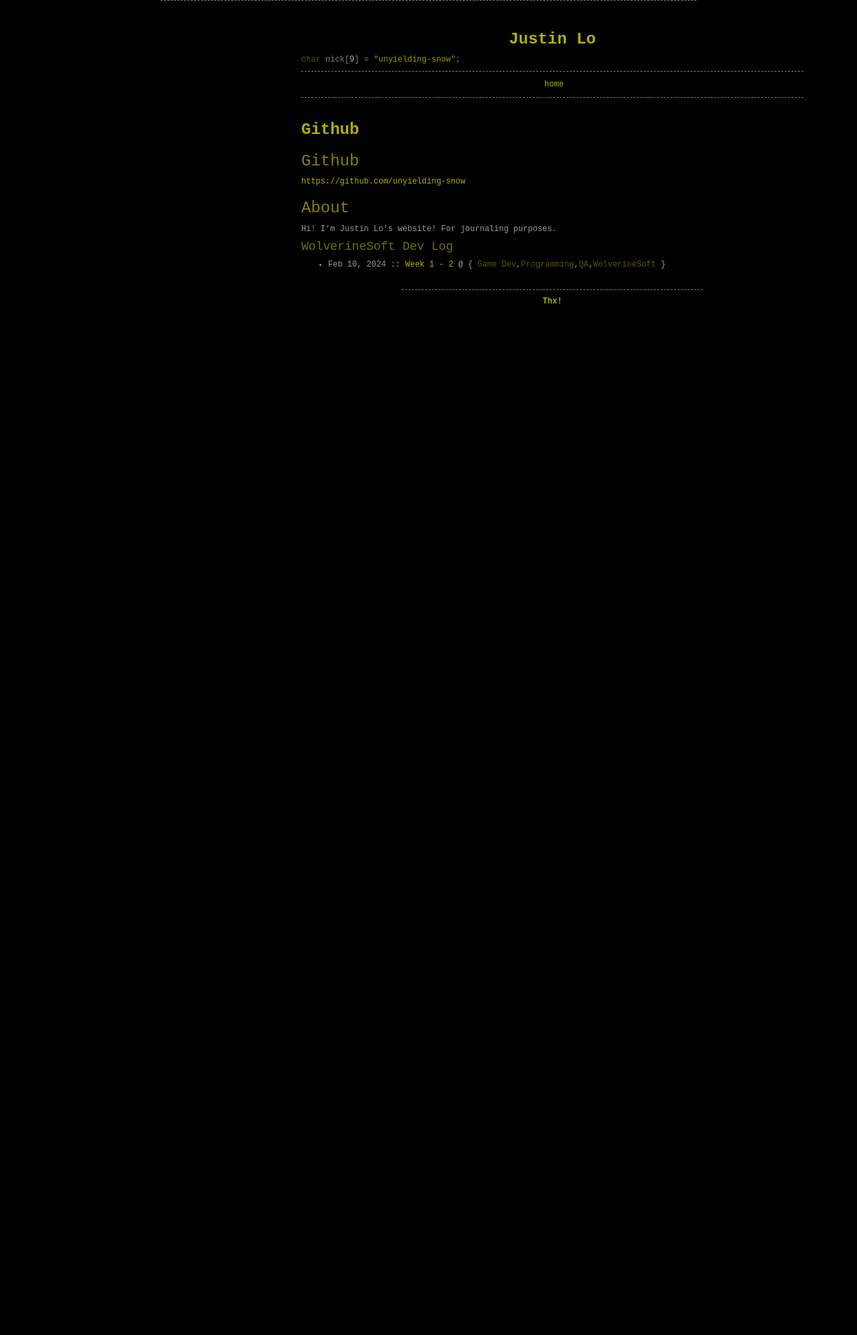
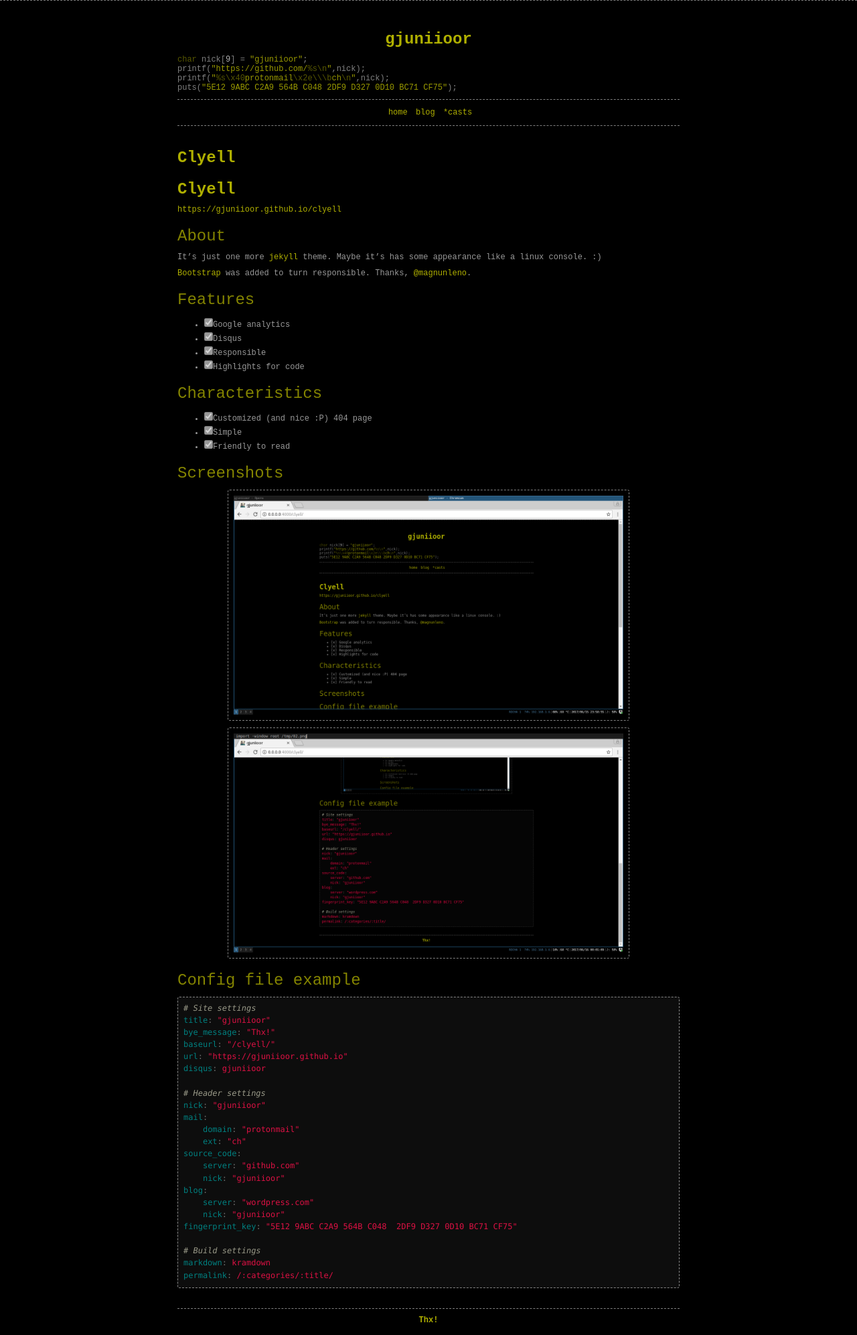
Before and after one commit to unyielding-snow/unyielding-snow.github.io, a Jekyll site: the page built from index.md, in a window 1280 px wide. Shown: the whole page at 67% size. Built offline with Jekyll 4.4.1, drawn with Linux system fonts in a browser that asks for light colours; our own code applies the rules of GitHub Pages for plain Markdown files; before the commit the page ends 900 px from its top, so only the background shows below that.

Commit message:
new rebase

```diff
--- a/_config.yml
+++ b/_config.yml
@@ -1,19 +1,22 @@
 # Site settings
-title: "unyielding-snow"
+title: "gjuniioor"
 bye_message: "Thx!"
 baseurl: "/"
 url: "https://unyielding-snow.github.io"
-disqus: unyielding-snow
+disqus: gjuniioor
 
 # Header settings
-nick: "unyielding-snow"
+nick: "gjuniioor"
 mail:
     domain: "protonmail"
     ext: "ch"
 source_code:
-    server: "gitlab.com"
-    nick: "unyielding-snow"
-fingerprint_key: "001"
+    server: "github.com"
+    nick: "gjuniioor"
+blog:
+    server: "wordpress.com"
+    nick: "gjuniioor"
+fingerprint_key: "5E12 9ABC C2A9 564B C048  2DF9 D327 0D10 BC71 CF75"
 
 # Build settings
 markdown: kramdown
--- a/_includes/header.html
+++ b/_includes/header.html
@@ -1,21 +1,21 @@
 <header class="row">
   <div class="col-lg-8 col-lg-offset-2">
-    <h1 class=""> Justin Lo </h1>
+    <h1 class="">gjuniioor</h1>
     <p>
     <span class="reserved">char</span> nick[<span class="number">9</span>] = <span class="string">"{{ site.nick }}"</span>;
     </p>
-    <!-- <p>
+    <p>
     printf(<a href="https://{{ site.source_code.server }}/{{ site.source_code.nick }}" target="_blank"><span class="string">"https://{{ site.source_code.server }}/<span class="reserved">%s\n</span>"</span></a>,nick);
-    </p> --->
-    <!-- <p>
+    </p>
+    <p>
     printf(<span class="string">"<span class="reserved">%s\x40</span>{{ site.mail.domain }}<span class="reserved">\x2e\\\b</span>{{ site.mail.ext }}<span class="reserved">\n</span>"</span>,nick);
-    </p> -->
+    </p>
     <!-- <p>
             printf(<a href="https://{{ site.blog.nick }}.{{ site.blog.server }}" target="_blank"><span class="string">"https://<span class="reserved">%s</span>.{{ site.blog.server }}<span class="reserved">\n</span>"</span></a>,nick);
         </p> -->
-    <!-- <p>
+    <p>
     puts(<a href="{{ site.baseurl }}misc/pubkey.gpg.txt" target="_blank"><span class="string">"5E12 9ABC C2A9 564B C048  2DF9 D327 0D10 BC71 CF75"</span></a>);
-    </p> -->
+    </p>
   </div>
 </header>
 
--- a/_includes/menu.html
+++ b/_includes/menu.html
@@ -3,6 +3,8 @@
     <div class="menu">
       <ul>
           <li><a href="{{ site.baseurl }}">home</a></li>
+          <li><a href="{{ site.baseurl }}blog/">blog</a></li>
+          <li><a href="{{ site.baseurl }}casts">*casts</a></li>
       </ul>
     </div>
   </div>
--- a/_posts/wolverinesoft-w24/2024-02-09-week-1-2.md
+++ /dev/null
@@ -1,44 +0,0 @@
----
-layout: post
-title:	"Week 1 - 2"
-date:	2024-02-10 12:00:00
-categories:
-    - blog
-tags:
-    - WolverineSoft
-    - Game Dev
-    - QA
-    - Programming
----
-
-> [Insert Studio Team Picture When They Post It]
-
-winter Semester - 2024. I joined WolverineSoft studio as a QA programmer for my first cycle, and was assigned to the Level/Overworld team. My main responsibility is conducting weekly playtests with new volunteers and developing bug fixes for all sections of the game. My project name is project-quest.
-
-Each week, I attend three standups: two meetings with the Programming and Level Team on Sunday, and one meeeting with the QA team on Monday. I recieve Jira tasks
-from both my QA lead and Programming Lead, who works with the Level lead to see what needs to be implemented.
-
-### Week 1 Tasks Completed
-- [x] Playtested opening "Village" scene with one volunteer
-  - [x] Logged bugs and player confusion/sentiments with timestamps on Youtube
-  - [x] Created out Confluence Playtest Page
-  - [x] Manually logged information to the Producer Feedback Tracker to ensure no duplicates
-- [x] Bug Fixes
-  - [x] Fixed Overworld "Castle" scene's throne hitbox
-  - [x] Fixed Shadow Casted in Overworld "Village" Townhall
-- [x] Programming
-  - [x] Created a template script for an user achievement notification (linked with SteamID) after completing a quest, through the Event bus system.
-
-
-### Week 2 Tasks Completed
-- [x] Playtested "Revist" + "Forest" scene with two volunteers
-  - [x] Logged bugs and player confusion/sentiments with timestamps on Youtube
-  - [x] Created out Confluence Playtest Page
-  - [x] Manually logged information to the Producer Feedback Tracker to ensure no duplicates
-- [x] Bug Fixes
-  - [ ] An soft lock occurs when you button mash the skip button too fast during certain dialogue
-    - [x] Explored why does the soft lock occur, found potential causes in **Cutscene** and **Dialogue manager**
-- [x] Rewriting Dialogue System
-  - [x] We have a system in place to click a button to trigger dialogue instead of moving to an invisible hitbox to trigger dialogue.
-    - [x] Planned the re-writing of the entire dialogue system to use eventbus instead of activateOnEnter.cs
-    - [x] Could not get task finished this week, continued discussing plan with Allie and Jacob due to conflicting design ideas.
--- a/css/main.css
+++ b/css/main.css
@@ -8,7 +8,7 @@ body {
     line-height: unset !important;
     color: rgba(255,255,255,0.6);
     text-align: center;
-    width: 800px;
+    //width: 800px;
 }
 h1 {
   color: rgba(220,220,0,0.8);
@@ -24,7 +24,7 @@ h6 { color: rgba(220,220,0,0.3); }
 footer {
     color: rgba(220,220,0,0.8);
     font-weight: bold;
-    width: 60%;
+    //width: 60%;
     border-top: dashed 1px rgba(255,255,255,0.5);
     margin: 20px auto 15px;
     padding-top: 10px;
--- a/index.md
+++ b/index.md
@@ -2,27 +2,59 @@
 layout: content
 ---
 
-### Github
+# Clyell
 
-[https://github.com/unyielding-snow](https://github.com/unyielding-snow/)
+[https://gjuniioor.github.io/clyell](https://gjuniioor.github.io/clyell)
 
 ### About
 
-Hi! I'm Justin Lo's website! For journaling purposes.
+It's just one more [jekyll](https://github.com/jekyll/jekyll) theme. Maybe it's has some appearance like a linux console. :)
 
-#### WolverineSoft Dev Log
+[Bootstrap](http://getbootstrap.com/) was added to turn responsible. Thanks, [@magnunleno](https://github.com/magnunleno).
 
-<ul class="posts">
-    {% for post in site.categories.blog %}
-        <li>
-            <span class="post-date">{{ post.date | date: "%b %d, %Y" }}</span>
-            ::
-            <a class="post-link" href="{{ site.baseurl }}{{ post.url }}">{{ post.title }}</a>
-            @ {
-            {% assign tag = post.tags | sort %}
-            {% for category in tag %}<span><a href="{{ site.baseurl }}category/#{{ category }}" class="reserved">{{ category }}</a>{% if forloop.last != true %},{% endif %}</span>{% endfor %}
-            {% assign tag = nil %}
-            }
-        </li>
-    {% endfor %}
-</ul>
+### Features
+
+- [x] Google analytics
+- [x] Disqus
+- [x] Responsible
+- [x] Highlights for code
+
+### Characteristics
+
+- [x] Customized (and nice :P) 404 page
+- [x] Simple
+- [x] Friendly to read
+
+### Screenshots
+
+![Screenshot]({{ site.baseurl }}images/screenshot/01.png)
+
+![Screenshot]({{ site.baseurl }}images/screenshot/02.png)
+
+### Config file example
+
+~~~ yml
+# Site settings
+title: "gjuniioor"
+bye_message: "Thx!"
+baseurl: "/clyell/"
+url: "https://gjuniioor.github.io"
+disqus: gjuniioor
+
+# Header settings
+nick: "gjuniioor"
+mail:
+    domain: "protonmail"
+    ext: "ch"
+source_code:
+    server: "github.com"
+    nick: "gjuniioor"
+blog:
+    server: "wordpress.com"
+    nick: "gjuniioor"
+fingerprint_key: "5E12 9ABC C2A9 564B C048  2DF9 D327 0D10 BC71 CF75"
+
+# Build settings
+markdown: kramdown
+permalink: /:categories/:title/
+~~~
```
Also changed, not shown: _posts/2017/2017-01-01-arch-linux-tmux.md (added, +60 -0 lines), _posts/2017/2017-04-11-redimensionar-particoes-lvm.md (added, +76 -0 lines), blog.md (added, +20 -0 lines), casts.md (added, +34 -0 lines), README.md, 1 other file.
